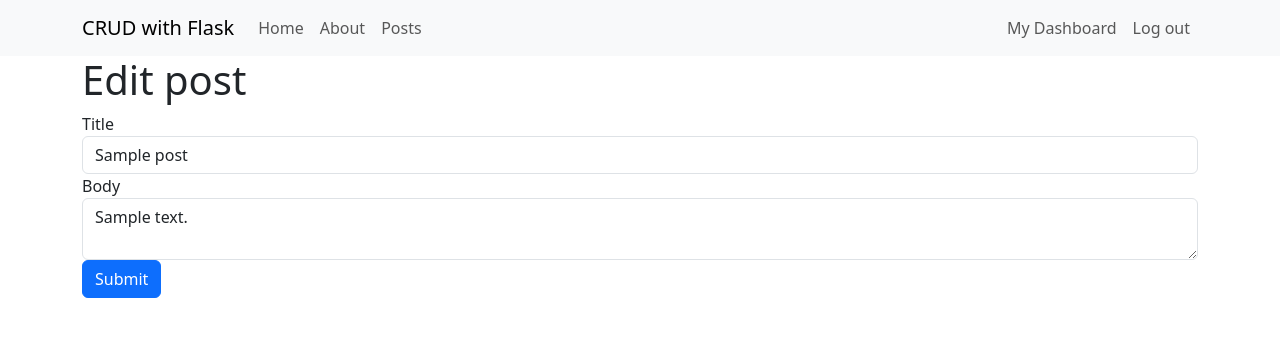
After one commit to dylan2031/crud-with-flask, a Flask app: page /edit_post/1 in a window 1280 px wide. The commit adds this page. Shown: the top 337 px of the page. Run offline with Flask 3, Linux system fonts and the light colour scheme; the visitor is signed in with stand-in values (Sample User, id 1); tables that the repository leaves empty or names only in its code hold one stand-in row (values such as "Sample post"); some libraries are stand-ins or nearby versions.

Commit message:
User can now edit posts.

```diff
--- a/app.py
+++ b/app.py
@@ -140,6 +140,35 @@ def add_post():
         return redirect(url_for('dashboard'))
     return render_template('add_post.html', form=form)
 
+@app.route('/edit_post/<string:id>', methods=['GET', 'POST'])
+@is_logged_in
+def edit_post(id):
+    cur = mysql.connection.cursor()
+    result = cur.execute("SELECT * FROM posts WHERE id = %s", [id])
+    post = cur.fetchone()
+
+    form = PostForm(request.form)
+
+    form.title.data = post['title']
+    form.body.data = post['body']
+
+    if request.method == 'POST' and form.validate():
+        title = request.form['title']
+        body = request.form['body']
+
+        cur = mysql.connection.cursor()
+
+        cur.execute("UPDATE posts SET title=%s, body=%s WHERE ID = %s", (title, body, id))
+
+        mysql.connection.commit()
+
+        cur.close()
+
+        flash ('Post edited!', 'info')
+
+        return redirect(url_for('dashboard'))
+    return render_template('edit_post.html', form=form)
+
 
 @app.route('/dashboard')
 @is_logged_in
--- a/templates/dashboard.html
+++ b/templates/dashboard.html
@@ -20,7 +20,7 @@
             <td>{{post.title}}</td>
             <td>{{post.creator}}</td>
             <td>{{post.date_posted}}</td>
-            <td><a href="edit_post/{{post_id}}" class="btn btn-primary">Edit</a></td>
+            <td><a href="edit_post/{{post.id}}" class="btn btn-primary">Edit</a></td>
             <td><a href="#" class="btn btn-danger">Delete</a></td>
         </tr>
         {% endfor %}
--- /dev/null
+++ b/templates/edit_post.html
@@ -0,0 +1,12 @@
+{% extends 'layout.html' %}
+
+{% block body %}
+    <h1>Edit post</h1>
+    {% from "includes/_formhelpers.html" import render_field %}
+    <form method="POST">
+        {{ render_field(form.title, class="form-control") }}
+        {{ render_field(form.body, class="form-control") }}
+        <p><input type="submit" class="btn btn-primary" value="Submit"></p>
+    </form>
+
+{% endblock %}
```
